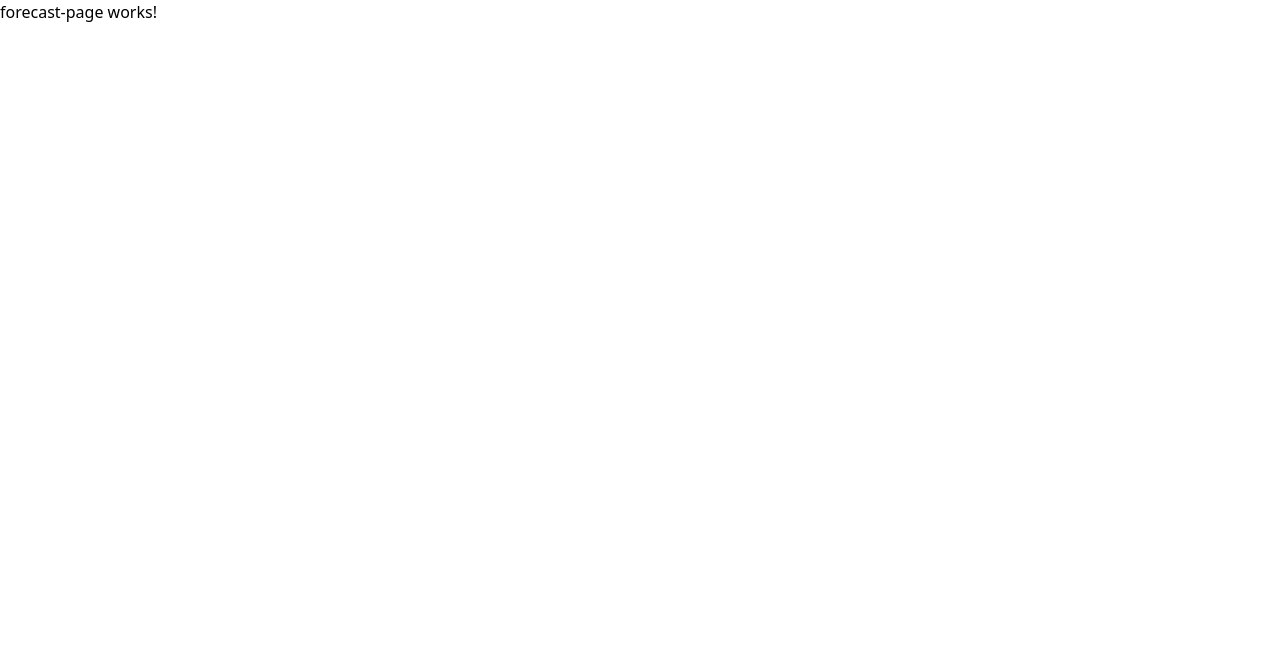
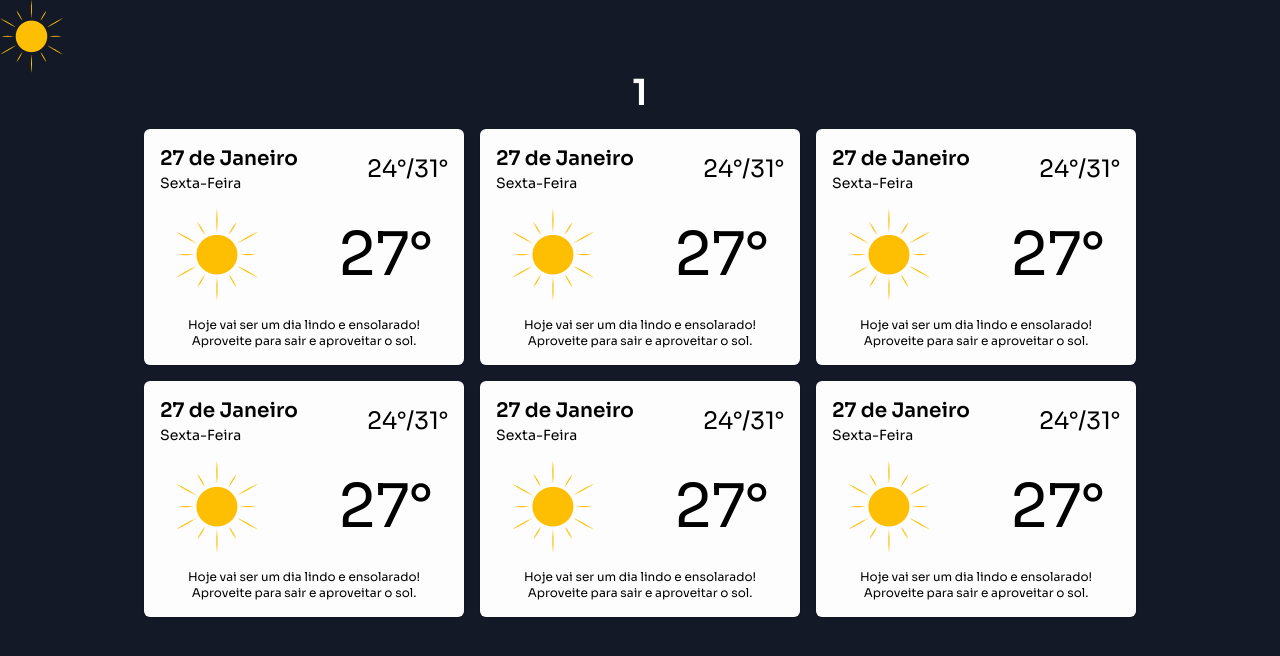
Before and after one commit to Antonio214/weather-forecast-angular, an Angular app: page /forecast/1 in a window 1280 px wide. Shown: the top 656 px of the page. Built offline with nearby package versions, Linux system fonts and the light colour scheme.

Commit message:
added forecast page layout

```diff
--- a/src/app/api/weather.service.ts
+++ b/src/app/api/weather.service.ts
@@ -14,7 +14,7 @@ type WeatherResumeTypes =
   | 'Clear'
   | 'Clouds';
 
-type DayForecast = {
+export type DayForecast = {
   minTemperature: string;
   maxTemperature: string;
   averageTemperature: string;
@@ -24,7 +24,7 @@ type DayForecast = {
   weekDay: string;
 };
 
-type ForecastResponse = {
+export type ForecastResponse = {
   success: boolean;
   message?: string;
   days: DayForecast[];
--- a/src/app/forecast-page/forecast-page.component.html
+++ b/src/app/forecast-page/forecast-page.component.html
@@ -1 +1,31 @@
-<p>forecast-page works!</p>
+<div class=" bg-dark-gray flex min-h-screen">
+  <div class="flex-1 flex flex-col ">
+    <div>
+      <img src="/assets/images/SmallSunLogo.png" alt="image">
+    </div>
+    <div class=" flex justify-center">
+      <h1 class=" text-white font-sora text-4xl font-bold">{{city}}</h1>
+    </div>
+    <div class=" pt-8 flex w-full h-max justify-center items-center flex-col md:flex-row md:flex-wrap md:gap-4 md:pt-0 md:pt-4">
+      <div *ngFor="let day of daysForecast" class=" bg-white w-80 rounded-md shadow mb-4 md:mb-0">
+        <div class=" p-4 flex flex-row justify-between items-center">
+          <div>
+            <p class=" font-sora font-bold text-xl">27 de Janeiro</p>
+            <p class=" font-sora text-sm">Sexta-Feira</p>
+          </div>
+          <div>
+            <p class=" font-sora text-2xl">24°/31°</p>
+          </div>
+        </div>
+        <div class=" px-8 flex flex-row  items-center justify-between">
+          <img src="/assets/images/SunWeatherImg.png" alt="image">
+          <p class=" font-sora text-6xl">27°</p>
+        </div>
+        <div class=" p-4">
+          <p class=" font-sora text-xs text-center">Hoje vai ser um dia lindo e ensolarado! Aproveite para sair e aproveitar o sol.</p>
+        </div>
+      </div>
+    </div>
+  </div>
+
+</div>
--- a/src/app/forecast-page/forecast-page.component.ts
+++ b/src/app/forecast-page/forecast-page.component.ts
@@ -1,10 +1,23 @@
 import { Component } from '@angular/core';
+import { ActivatedRoute } from '@angular/router';
+import { DayForecast, ForecastResponse } from '../api/weather.service';
 
 @Component({
   selector: 'app-forecast-page',
   templateUrl: './forecast-page.component.html',
-  styleUrls: ['./forecast-page.component.scss']
+  styleUrls: ['./forecast-page.component.scss'],
 })
 export class ForecastPageComponent {
+  city: string = '';
+  private sub: any;
+  daysForecast: any[] = [];
 
+  constructor(private route: ActivatedRoute) {}
+
+  ngOnInit() {
+    this.daysForecast = [{}, {}, {}, {}, {}, {}];
+    this.sub = this.route.params.subscribe((params) => {
+      this.city = params['name'];
+    });
+  }
 }
--- a/src/app/inital-page/inital-page.component.html
+++ b/src/app/inital-page/inital-page.component.html
@@ -1,11 +1,13 @@
-<div class=" bg-dark-gray h-screen flex">
-  <div class="flex-1 flex flex-col ">
-    <div class=" flex justify-center pt-20 pb-10">
-      <img src="/assets/images/SunLogo.png" alt="image">
-    </div>
-    <div class=" flex flex-col items-center">
-      <h1 class=" text-white font-sora text-4xl font-bold">Bem vinde :)</h1>
-      <h2 class=" text-white font-sora text-2xl">Qual a previsão da semana?</h2>
+<div class=" bg-dark-gray min-h-screen flex">
+  <div class="flex-grow flex flex-col items-center justify-center">
+    <div class="flex flex-col md:flex-row md:gap-4 md:items-center">
+      <div class=" flex justify-center pb-10 md:pb-0">
+        <img src="/assets/images/SunLogo.png" alt="image">
+      </div>
+      <div class=" flex flex-col items-center">
+        <h1 class=" text-white font-sora text-4xl font-bold">Bem vinde :)</h1>
+        <h2 class=" text-white font-sora text-2xl">Qual a previsão da semana?</h2>
+      </div>
     </div>
     <div class=" flex items-center justify-center pt-10 flex-col ">
       <input [ngClass]="{'gradient-background': !hasSelectedCity, 'gradient-background-opacity': hasSelectedCity}"
@@ -22,7 +24,7 @@
               value=" {{cityOption}} ">
 
     </div>
-    <div class=" flex flex-grow justify-center pt-8 items-end pb-8">
+    <div class=" flex justify-center pt-8 items-end">
       <button [disabled]=" selectedCity === ''"
               [routerLink]="['/forecast', selectedCity]"
               [ngClass]="{'bg-light-gray': selectedCity === '', 'bg-yellow': selectedCity !== '' }"
--- a/src/app/inital-page/inital-page.component.ts
+++ b/src/app/inital-page/inital-page.component.ts
@@ -6,7 +6,7 @@ import { Component } from '@angular/core';
   styleUrls: ['./inital-page.component.scss'],
 })
 export class InitalPageComponent {
-  cityOptions = ['Campinas, SP', 'São Paulo, SP'];
+  cityOptions = ['Campinas, SP', 'São Paulo, SP', 'Varginha, MG'];
   selectedCity = '';
 
   changeSelectedCity(value: string) {
```
Also changed, not shown: src/assets/images/SmallSunLogo.png (added), src/assets/images/SunWeatherImg.png (added).
